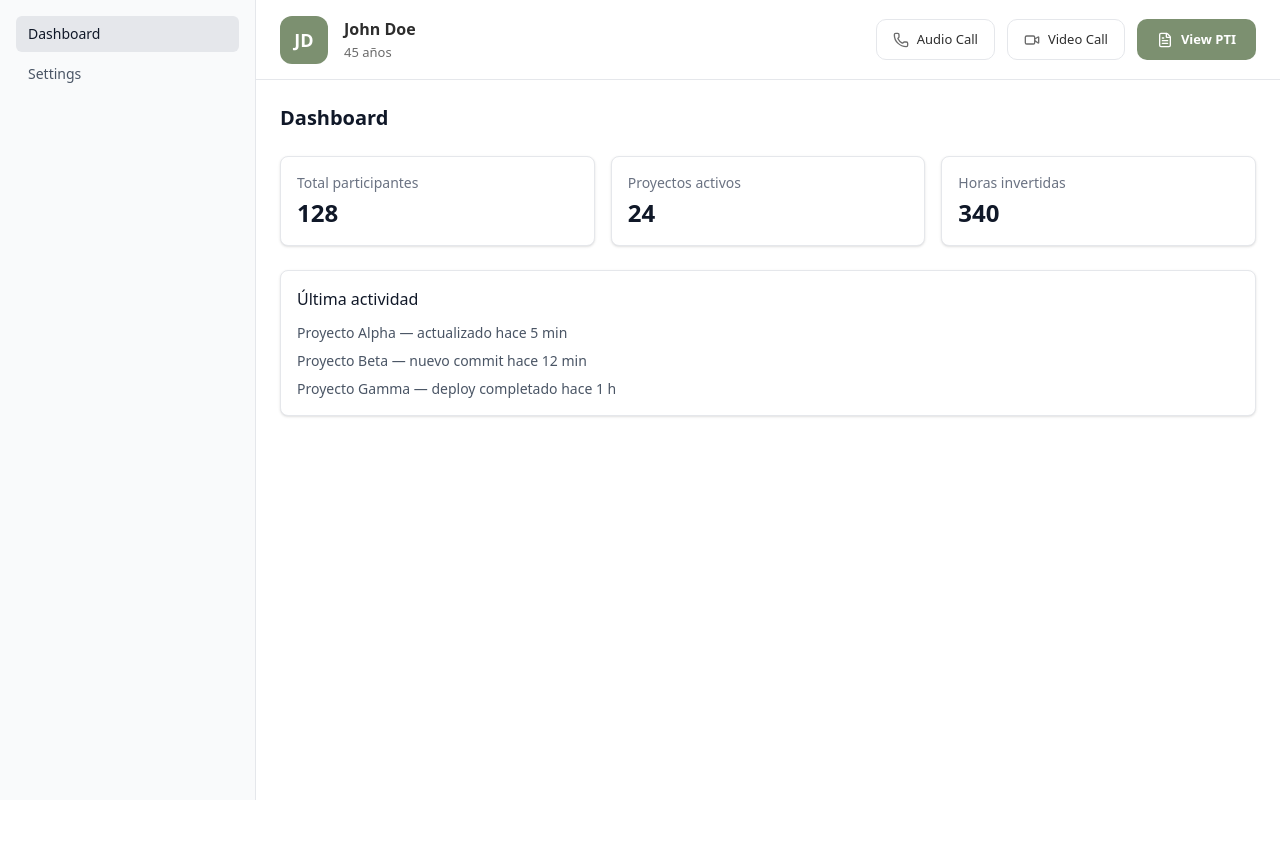
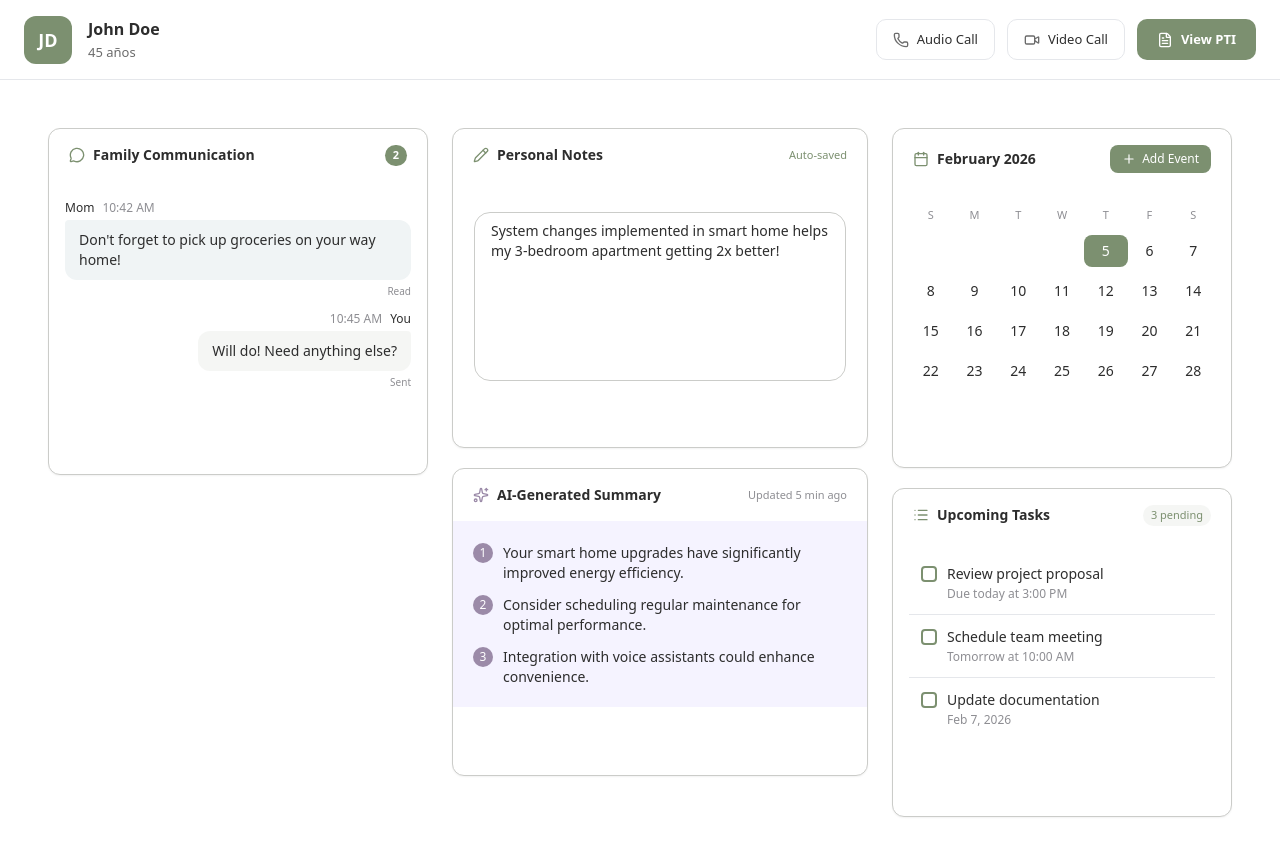
Before and after one commit to JaimeQida/front-Qidathon, a React (Vite) app: page / in a window 1280 px wide. Shown: the top 856 px of the page. Before the commit the page ends 800 px from the top, so only its background shows below. Built offline with nearby package versions, Linux system fonts and the light colour scheme.

Commit message:
refactor: dashboard

```diff
--- a/src/components/layout/DashboardLayout.tsx
+++ b/src/components/layout/DashboardLayout.tsx
@@ -1,11 +1,9 @@
 import { Outlet } from "react-router-dom"
 import { Header } from "./Header"
-import { Sidebar } from "./Sidebar"
 
 export function DashboardLayout() {
   return (
     <div className="flex min-h-screen flex-col md:flex-row">
-      <Sidebar />
       <div className="flex flex-1 flex-col">
         <Header initials="JD" name="John Doe" age="45 años" />
         <main className="flex-1 p-4 md:p-6">
--- a/src/components/layout/Sidebar.tsx
+++ /dev/null
@@ -1,30 +0,0 @@
-import { NavLink } from "react-router-dom"
-
-const navItems = [
-  { to: "/", label: "Dashboard" },
-  { to: "/settings", label: "Settings" },
-] as const
-
-export function Sidebar() {
-  return (
-    <aside className="w-56 shrink-0 border-r border-gray-200 bg-gray-50 p-4 md:w-64">
-      <nav aria-label="Principal" className="flex flex-col gap-1">
-        {navItems.map(({ to, label }) => (
-          <NavLink
-            key={to}
-            to={to}
-            end={to === "/"}
-            className={({ isActive }) =>
-              `rounded-md px-3 py-2 text-sm font-medium transition-colors ${isActive
-                ? "bg-gray-200 text-gray-900"
-                : "text-gray-600 hover:bg-gray-100 hover:text-gray-900"
-              }`
-            }
-          >
-            {label}
-          </NavLink>
-        ))}
-      </nav>
-    </aside>
-  )
-}
--- a/src/pages/dashboard/DashboardPage.tsx
+++ b/src/pages/dashboard/DashboardPage.tsx
@@ -1,34 +1,10 @@
+import { MainContent } from "../../components/dashboard/MainContent"
+
 export function DashboardPage() {
-  const metrics = [
-    { label: "Total participantes", value: "128" },
-    { label: "Proyectos activos", value: "24" },
-    { label: "Horas invertidas", value: "340" },
-  ]
 
   return (
     <div className="space-y-6">
-      <h2 className="text-xl font-semibold text-gray-900">Dashboard</h2>
-
-      <section className="grid gap-4 sm:grid-cols-2 lg:grid-cols-3">
-        {metrics.map(({ label, value }) => (
-          <div
-            key={label}
-            className="rounded-lg border border-gray-200 bg-white p-4 shadow-sm"
-          >
-            <p className="text-sm text-gray-500">{label}</p>
-            <p className="mt-1 text-2xl font-semibold text-gray-900">{value}</p>
-          </div>
-        ))}
-      </section>
-
-      <section className="rounded-lg border border-gray-200 bg-white p-4 shadow-sm">
-        <h3 className="text-base font-medium text-gray-900">Última actividad</h3>
-        <ul className="mt-3 space-y-2 text-sm text-gray-600">
-          <li>Proyecto Alpha — actualizado hace 5 min</li>
-          <li>Proyecto Beta — nuevo commit hace 12 min</li>
-          <li>Proyecto Gamma — deploy completado hace 1 h</li>
-        </ul>
-      </section>
+      <MainContent />
     </div>
   )
 }
```
